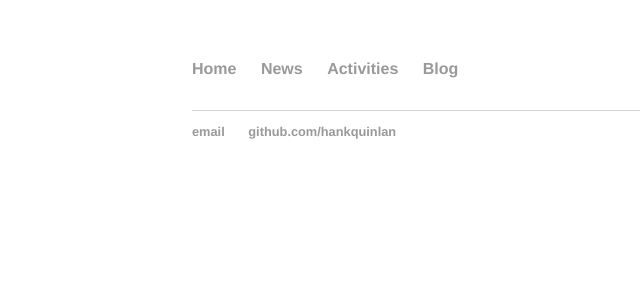
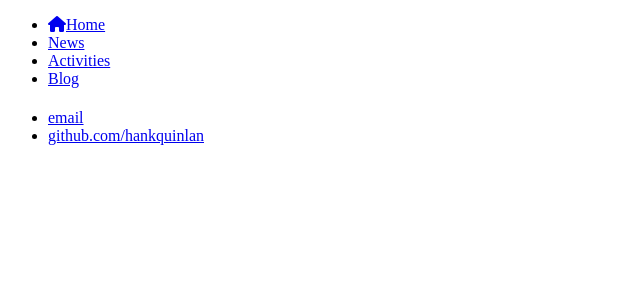
Before and after one commit to pedrocostaferreira/pedrocostaferreira.github.io, a Jekyll site: the page built from index.html, in a window 1280 px wide. Shown: the top 300 px of the page, without its empty margins (0-640 px from the left). Built offline with Jekyll 4.4.1, drawn with Linux system fonts in a browser that asks for light colours; nearby versions of some CDN libraries; library files that are not in the unit come from our copies.

Commit message:
Update default.html

```diff
--- a/_layouts/default.html
+++ b/_layouts/default.html
@@ -3,7 +3,8 @@
 		<head>
 			<title>{{ page.title }}</title>
 			<!-- link to main stylesheet -->
-			<link rel="stylesheet" type="text/css" href="/css/main.css">
+			<!--<link rel="stylesheet" type="text/css" href="/css/main.css">-->
+			<link rel="stylesheet" href="path/to/font-awesome/css/font-awesome.min.css">
 			<link href="http://fonts.googleapis.com/css?family=Open+Sans:400italic,600italic,400,600"rel="stylesheet">
 			<link href="/css/font-awesome.css" rel="stylesheet">
 		</head>
```
